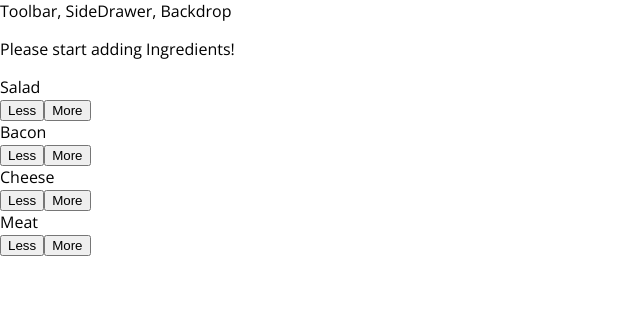
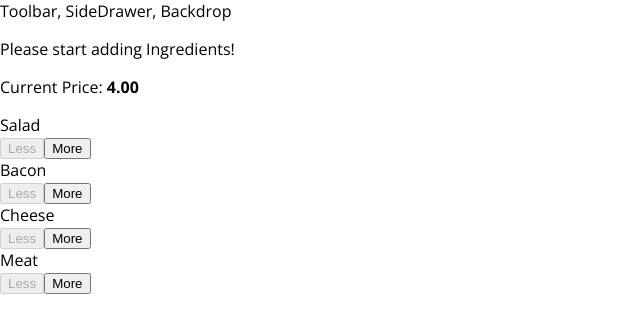
Before and after one commit to kalsaqri/Burger-Builder, a React app in the folder burger-builder/: page / in a window 1280 px wide. Shown: the top 332 px of the page, without its empty margins (0-640 px from the left). Built offline with nearby package versions, Linux system fonts and the light colour scheme.

Commit message:
Added less button functionality for burger and price count

```diff
--- a/burger-builder/src/components/Burger/BuildControls/BuildControl/BuildControl.js
+++ b/burger-builder/src/components/Burger/BuildControls/BuildControl/BuildControl.js
@@ -4,7 +4,11 @@
 const buildControl = (props) => (
     <div className = {classes.BuildControl}>
         <div className={classes.Label}>{props.label}</div>
-        <button className={classes.Less}>Less</button>
+        <button
+            onClick = {props.removed}
+            className={classes.Less}
+            disabled ={props.disable}
+        >Less</button>
         <button onClick={props.added} className={classes.More}>More</button>
     </div>
 );
--- a/burger-builder/src/components/Burger/BuildControls/BuildControls.js
+++ b/burger-builder/src/components/Burger/BuildControls/BuildControls.js
@@ -10,13 +10,17 @@
     { label: 'Meat', type: 'meat'},
 ];
 
+// In disable {salad: true, meat: false, etc}
 const buildControls = (props) => (
     <div className = {classes.BuildControls}>
+        <p>Current Price: <strong>{props.price.toFixed(2)}</strong></p>
         {controls.map(ctrl => (
             <BuildControl
+            removed = {() => props.ingredientRemoved(ctrl.type)}
             added={() => props.ingredientAdded(ctrl.type)}
             key={ctrl.label}
-            label = {ctrl.label} />
+            label = {ctrl.label}
+            disable = {props.disabled[ctrl.type]}/>
         ))}
     </div>
 );
--- a/burger-builder/src/containers/BurgerBuilder/BurgerBuilder.js
+++ b/burger-builder/src/containers/BurgerBuilder/BurgerBuilder.js
@@ -42,14 +42,45 @@
     }
 
     removeIngredientHandler = (type) => {
+        const oldCount = this.state.ingredients[type];
 
+        if(oldCount <= 0){
+            return;
+        }
+
+        const updatedCount = oldCount - 1;
+
+        // Using spread because of good practice and because changing values in this array will not change values in actual ingredients
+        const updatedIngredients = {
+            ...this.state.ingredients
+        }
+
+        updatedIngredients[type] = updatedCount;
+
+        const priceDeduction = INGREDIENT_PRICES[type];
+        const oldPrice = this.state.totalPrice;
+        const newPrice = oldPrice - priceDeduction;
+
+        this.setState({totalPrice: newPrice, ingredients: updatedIngredients});
     }
 
     render() {
+        const disabledInfo = {
+            ...this.state.ingredients
+        };
+
+        for (let key in disabledInfo){
+            disabledInfo[key] = disabledInfo[key] <= 0;
+        }
+
         return(
             <>
                 <Burger ingredients={this.state.ingredients}/>
-                <BuildControls ingredientAdded = {this.addIngredientHandler}/>
+                <BuildControls
+                    ingredientRemoved = {this.removeIngredientHandler}
+                    ingredientAdded = {this.addIngredientHandler}
+                    disabled = {disabledInfo}
+                    price = {this.state.totalPrice}/>
             </>
         );
     }
```
